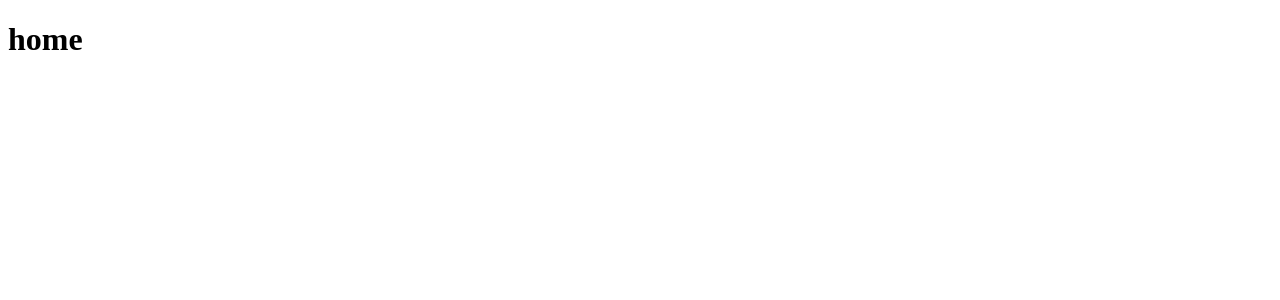
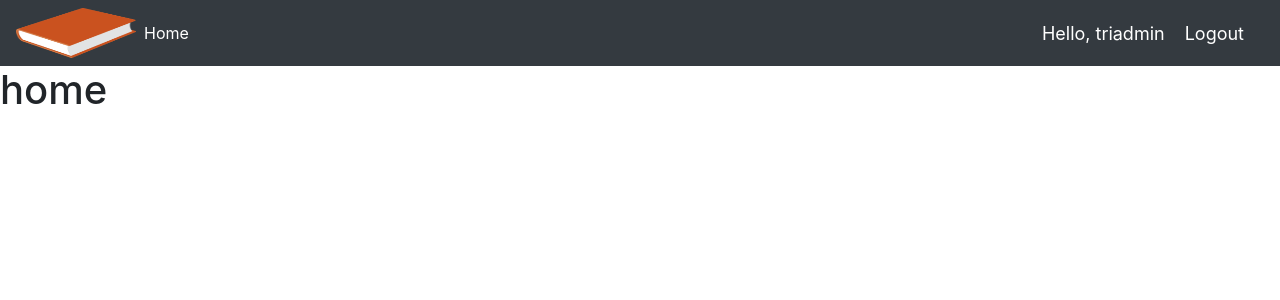
Before and after one commit to netbookTeam/netbook, a Django app: page /home/ in a window 1280 px wide. Before the commit the part shown is almost empty. Shown: the top 300 px of the page. Run offline with Django 3.2, Linux system fonts and the light colour scheme; a user stored in the database is signed in; some libraries are stand-ins or nearby versions.

Commit message:
add logout

```diff
--- a/Ebook/templates/Ebook/main.html
+++ b/Ebook/templates/Ebook/main.html
@@ -4,9 +4,11 @@
     <meta charset="UTF-8">
     <meta http-equiv="X-UA-Compatible" content="IE=edge">
     <meta name="viewport" content="width=device-width, initial-scale=1.0">
+    <link rel="stylesheet" href="https://stackpath.bootstrapcdn.com/bootstrap/4.3.1/css/bootstrap.min.css" integrity="sha384-ggOyR0iXCbMQv3Xipma34MD+dH/1fQ784/j6cY/iJTQUOhcWr7x9JvoRxT2MZw1T" crossorigin="anonymous">
     <title>Index</title>
 </head>
 <body>
+    {%  include 'Ebook/navbar.html' %}
     <h1>{{ name }}</h1>
 </body>
 </html>
--- /dev/null
+++ b/Ebook/templates/Ebook/navbar.html
@@ -0,0 +1,30 @@
+{% load static %}
+
+
+<style>
+  .hello-msg{
+    font-size: 18px;
+    color: #fff;
+    margin-right: 20px;
+  }
+</style>
+
+<nav class="navbar navbar-expand-lg navbar-dark bg-dark">
+ <img src="{% static 'images/logo.png' %}" width="120px" height="50px">
+  <button class="navbar-toggler" type="button" data-toggle="collapse" data-target="#navbarNav" aria-controls="navbarNav" aria-expanded="false" aria-label="Toggle navigation">
+    <span class="navbar-toggler-icon"></span>
+  </button>
+  <div class="collapse navbar-collapse" id="navbarNav">
+    <ul class="navbar-nav">
+      {% if request.user.is_staff %}
+      <li class="nav-item active">
+        <a class="nav-link" href="{% url 'home' %}">Home</a>
+      </li>
+      {% endif %}
+    </ul>
+  </div>
+
+  <span class="hello-msg">Hello, {{request.user.username}}</span>
+  <span ><a  class="hello-msg" href="{% url 'logout' %}">Logout</a></span>
+
+</nav>
--- a/Ebook/urls.py
+++ b/Ebook/urls.py
@@ -7,4 +7,5 @@ urlpatterns=[
     path('adminsite/',views.admin,name="admin"),
     path('login/',views.loginPage,name="login"),
     path('register/',views.registerPage,name="register"),
+    path('logout/', views.logoutUser, name="logout"),
 ]
--- a/Ebook/views.py
+++ b/Ebook/views.py
@@ -64,3 +64,7 @@ def registerPage(request):
         'formInfo':form2,
     }
     return render(request, 'Ebook/register.html', context)
+
+def logoutUser(request):
+	logout(request)
+	return redirect('login')
--- a/Netbook/settings.py
+++ b/Netbook/settings.py
@@ -11,6 +11,7 @@ https://docs.djangoproject.com/en/3.2/ref/settings/
 """
 
 from pathlib import Path
+import os
 
 # Build paths inside the project like this: BASE_DIR / 'subdir'.
 BASE_DIR = Path(__file__).resolve().parent.parent
@@ -120,6 +121,10 @@ USE_TZ = True
 
 
 STATIC_URL = '/static/'
+MEDIA_URL = '/images/'
+STATICFILES_DIRS = [
+    os.path.join(BASE_DIR, 'static')
+]
 
 # Default primary key field type
 # https://docs.djangoproject.com/en/3.2/ref/settings/#default-auto-field
```
Also changed, not shown: db.sqlite3, static/images/logo.png (added).
